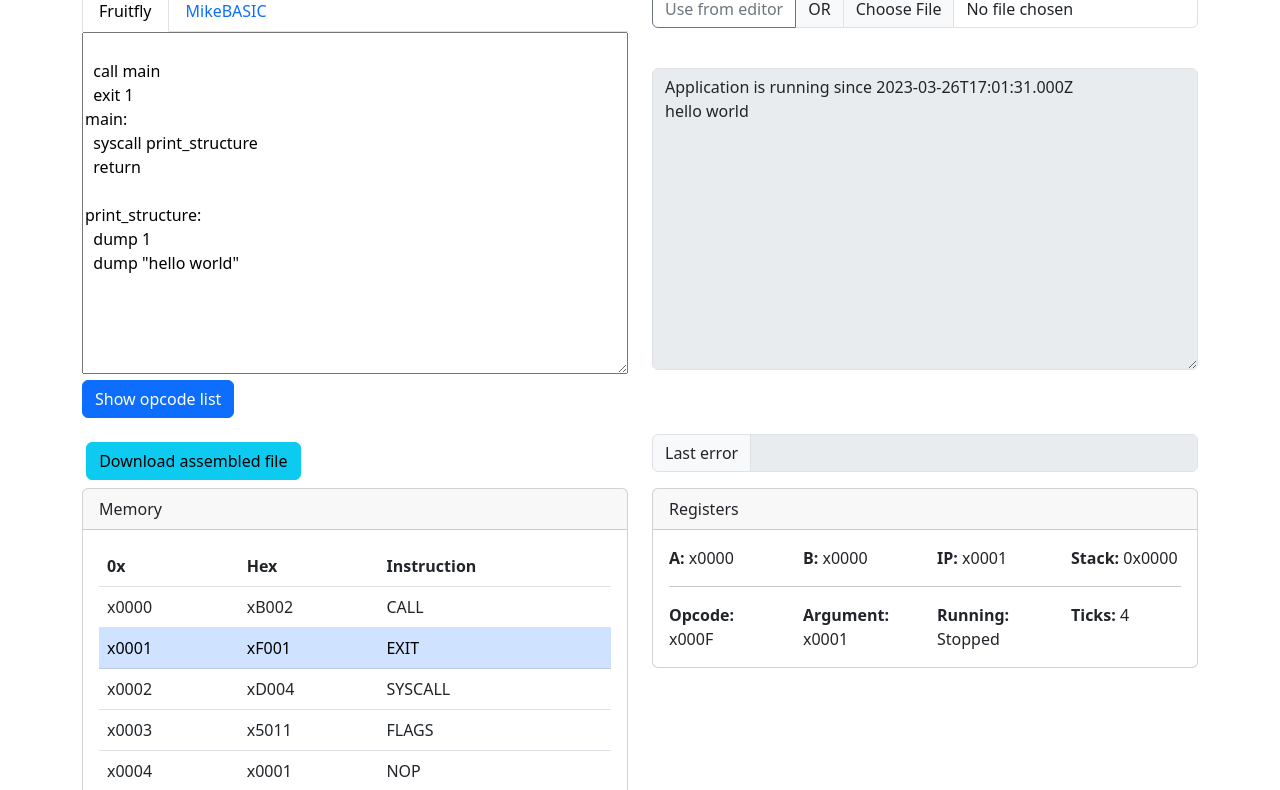
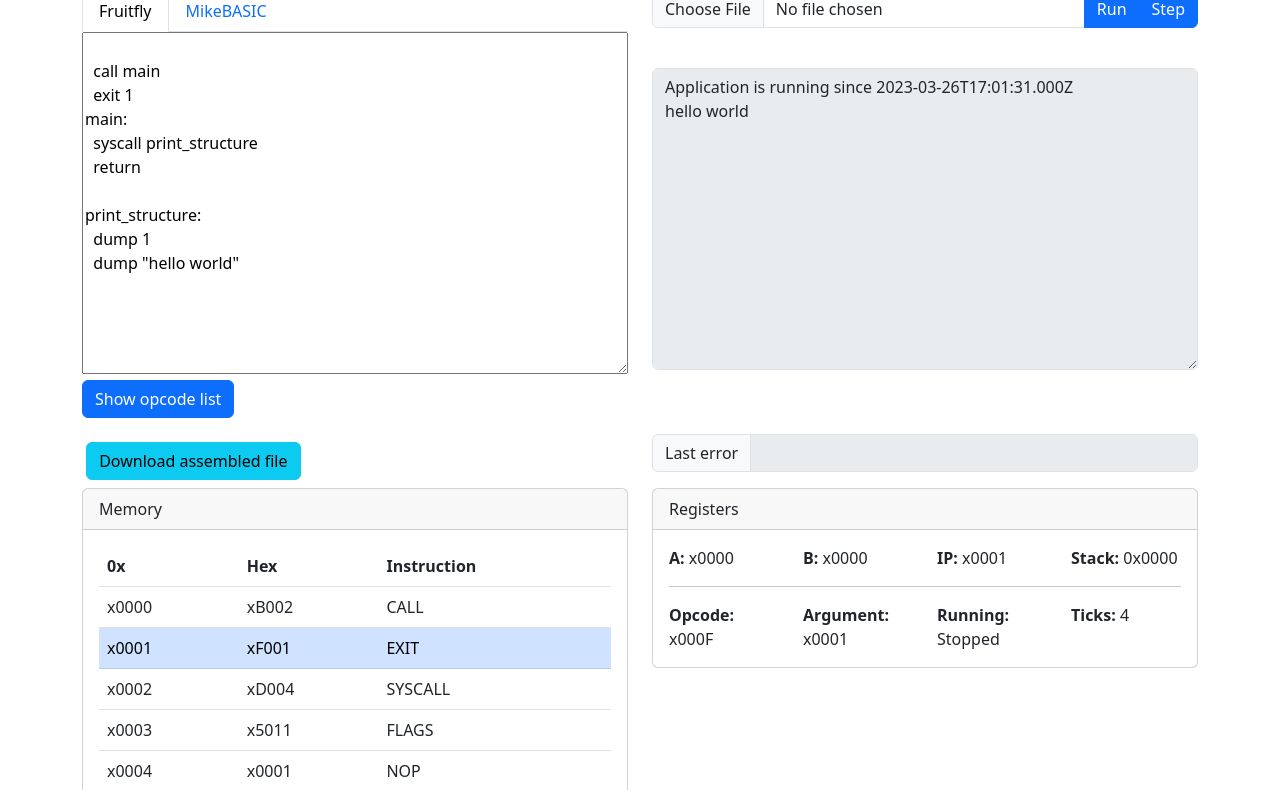
Before and after one commit to AdeRegt/Fruitfly, a plain HTML site: page index.html in a window 1280 px wide. Shown: the part 160-950 px from the top of the page. Drawn offline with Linux system fonts and the light colour scheme.

Commit message:
adding emulatorsteps

```diff
--- a/index.html
+++ b/index.html
@@ -73,11 +73,11 @@
             <div class="col-md-6">
                 <h2>Emulator</h2>
                 <div class="input-group mb-3">
-                    <button class="btn btn-outline-secondary" type="button" id="inputGroupFileAddon03">Use from
-                        editor</button>
-                    <span class="input-group-text">OR</span>
                     <input type="file" class="form-control" id="inputGroupFile03"
                         aria-describedby="inputGroupFileAddon03" aria-label="Upload">
+                    <input type="checkbox" class="btn-check" name="btnradio" id="btnradio1" autocomplete="off" checked>
+                    <label class="btn btn-outline-primary" for="btnradio1">Run</label>
+                    <button type="button" class="btn btn-primary" id="btnradio2">Step</button>
                 </div>
                 <br />
                 <textarea id="canvasid" class="form-control" rows="12" disabled></textarea>
--- a/js/editor.js
+++ b/js/editor.js
@@ -227,11 +227,7 @@ const emulator = new FruitflyEmulator(
     document.getElementById("canvasid"),
     document.getElementById("mystatus")
 );
-document
-    .getElementById("inputGroupFileAddon03")
-    .addEventListener("click", function () {
-        emulator.insertCartridge(editor.compiler.generateUint16DataArray());
-    });
+emulator.setDebugCommandsets(document.getElementById("btnradio1"),document.getElementById("btnradio2"));
 document
     .getElementById("inputGroupFile03")
     .addEventListener("change", function (evt) {
--- a/js/emulator.js
+++ b/js/emulator.js
@@ -45,6 +45,17 @@ export class FruitflyEmulator {
         this.onexit = null;
         this.ticksSinceBoot = 0;
         this.timer = null;
+    }
+
+    setDebugCommandsets(run,step){
+        this.is_run_button = run;
+        this.step_button = step;
+        var innerme = this;
+        this.step_button.addEventListener("click",function(){
+            innerme.is_run_button.checked = true;
+            innerme.tick();
+            innerme.is_run_button.checked = false;
+        });
     }
 
     setRegister(register, value) {
@@ -115,11 +126,12 @@ export class FruitflyEmulator {
     }
 
     tick() {
+
+        if(!this.is_run_button.checked){
+            return;
+        }
+
         this.ticksSinceBoot++;
-        this.notifyListeners({
-            event: "tick",
-            data: { count: this.ticksSinceBoot },
-        });
 
         if (!this.isRunning) {
             return;
@@ -144,6 +156,10 @@ export class FruitflyEmulator {
         }
 
         this.operations[this.current_opcode].call(this);
+        this.notifyListeners({
+            event: "tick",
+            data: { count: this.ticksSinceBoot },
+        });
     }
 
     doExit() {
@@ -320,6 +336,10 @@ export class FruitflyEmulator {
         this.rawcanvas.innerHTML =
             "Application is running since " + new Date().toISOString() + "\n";
         this.isRunning = true;
+        this.notifyListeners({
+            event: "regset",
+            data: { register: "pc" },
+        });
         this.timer = window.setInterval(this.tick.bind(this), 1);
     }
 
```
